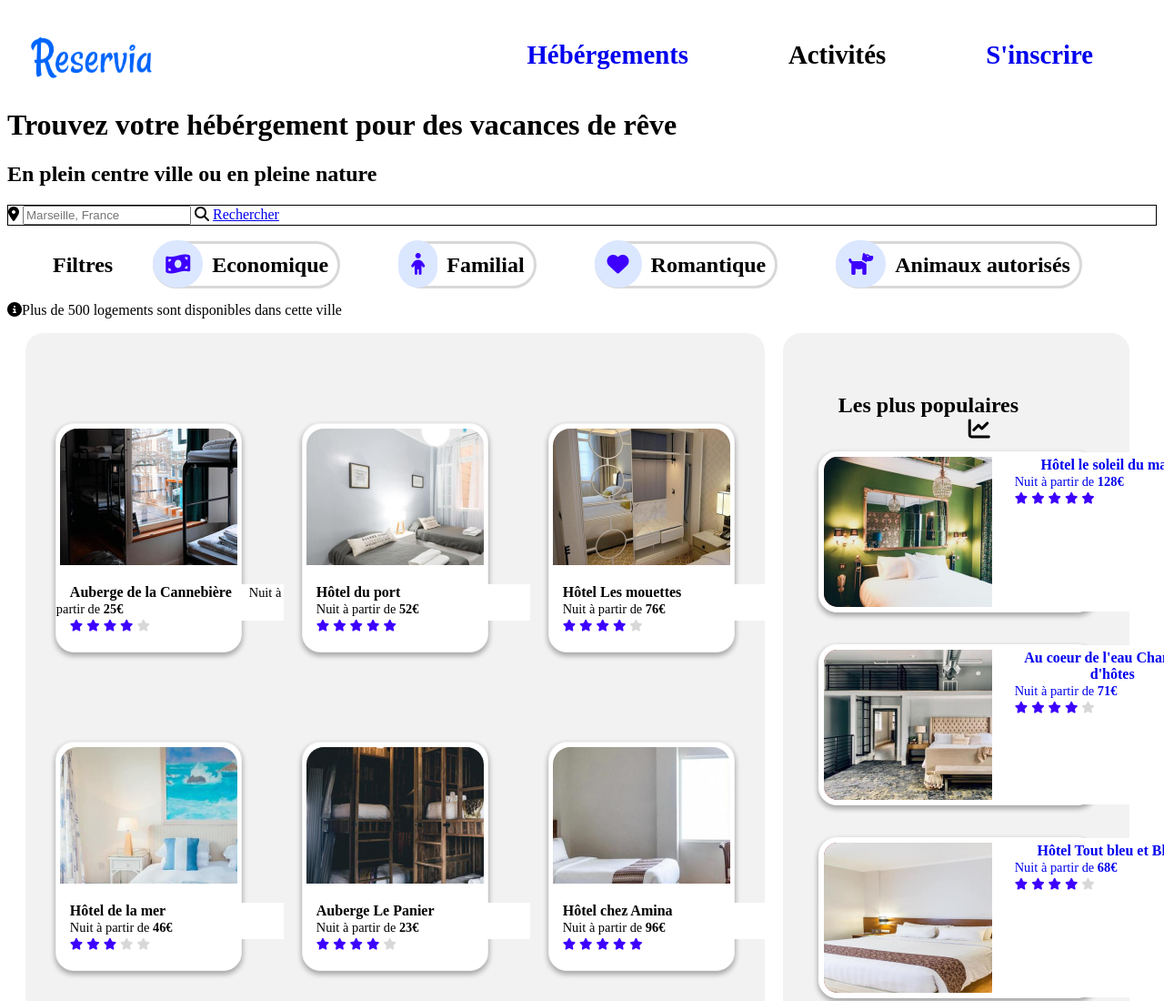
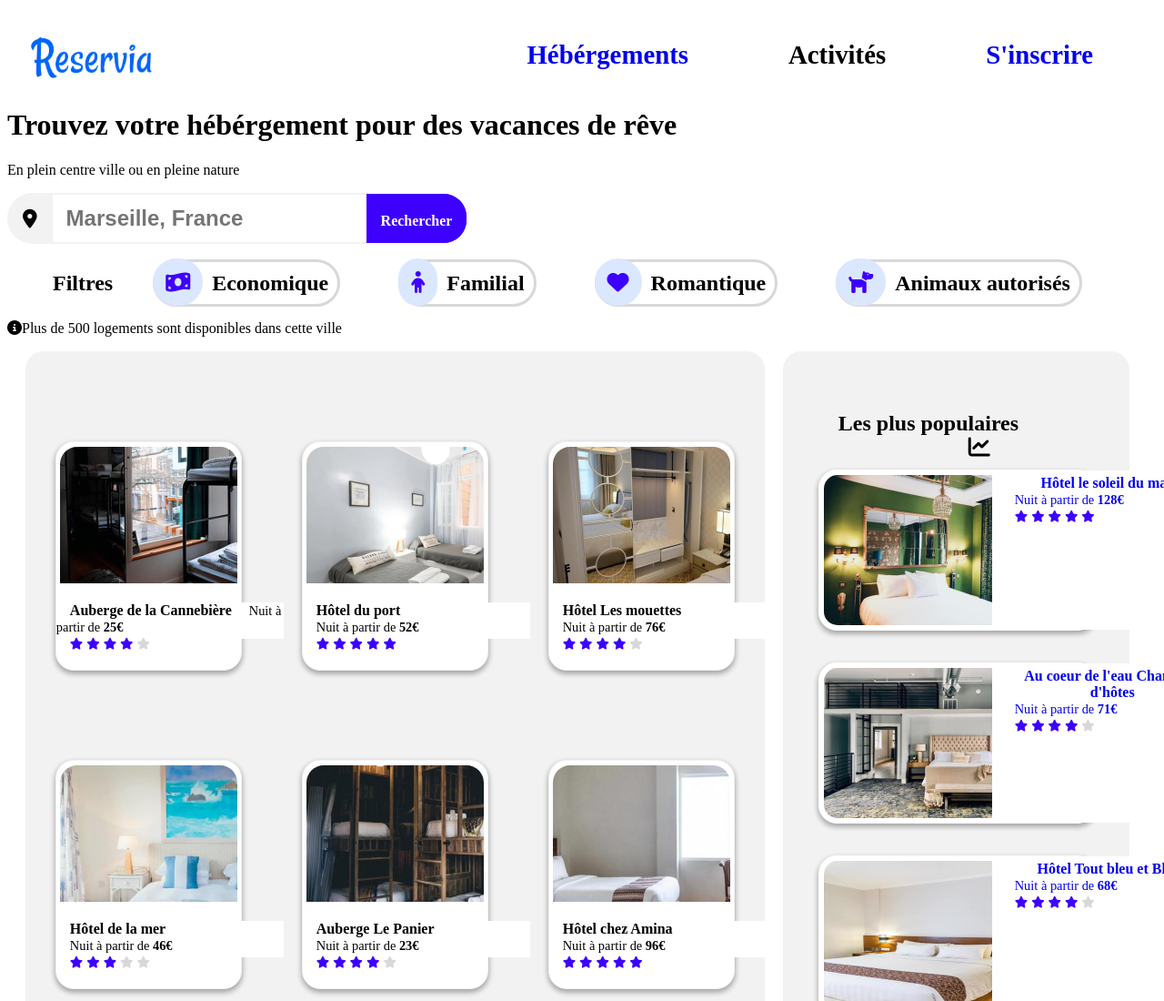
Before and after one commit to Dusan-O/ORESCANINDusan_2_27122020, a plain HTML site: page index.html in a window 1280 px wide. Shown: the top 1100 px of the page at 91% size. Drawn offline with Linux system fonts and the light colour scheme.

Commit message:
ajout searchbar

```diff
--- a/index.html
+++ b/index.html
@@ -24,14 +24,13 @@
     <header>
 
         <h1>Trouvez votre hébérgement pour des vacances de rêve</h1>
-        <h2>En plein centre ville ou en pleine nature</h2>
+
+        <p>En plein centre ville ou en pleine nature</p>
 
 
-        <div class="searchbar" aria-label="Barre de recherche">
-            <i class="fas fa-map-marker-alt" aria-hidden="true"></i>
-            <label for="search"></label><input id="search" placeholder="Marseille, France" type="text"
-                                               aria-label="Écrivez votre recherche ici">
-            <i class="fas fa-search" aria-label="Rechercher" aria-hidden="true"></i>
+        <div class="searchbar">
+            <i class="fas fa-map-marker-alt"></i>
+            <label for="search"></label><input id="search" placeholder="Marseille, France" type="text">
             <a class="searchbar-text" href="#">Rechercher</a>
         </div>
 
--- a/style.css
+++ b/style.css
@@ -64,11 +64,10 @@ nav ul .signin a:hover
 
 
 
-header h2
+header .p
 {
-    font-weight: normal;
-    line-height: 0px;
-    font-size: 1em;
+    line-height: -5px;
+    font-size: 2em;
 }
 
 form
@@ -88,13 +87,54 @@ form
 {
     height: 30px;
 }
-
+/*
 .searchbar
 {
-    border: 1px solid black;
+    border: 3px solid #D8D8D8;
+    width: 531px;
+
+}
+*/
+.searchbar .fas
+{
+    border-radius: 45px 0 0 45px;
+    margin-right: -5px;
+    padding-top: 18px;
+    padding-bottom: 17px;
+    padding-left: 17px;
+    padding-right:16px ;
+    font-size: 1.3em;
+    background: #F2F2F2;
 }
 
+input
+{
+    height: 50px;
+    font-weight: bold;
+    font-size: 1.5em;
+    color: #000;
+    text-align: justify;
+    padding-left: 15px;
+    border-left: -5px;
+    border: 2px solid #F2F2F2;
+}
 
+.searchbar-text
+{
+    border: 1px solid #3D00FF;
+    border-radius: 0 25px 25px 0;
+    height: 50px;
+    padding-top: 20px;
+    margin-left:-6px;
+    padding-bottom: 15px;
+    padding-left: 15px;
+    padding-right: 15px;
+    background: #3D00FF;
+    color: #fff;
+    text-decoration: none;
+    font-weight: bold;
+    text-align: center;
+}
 /* DIV FILTRE */
 
 .filtres ul li
```
